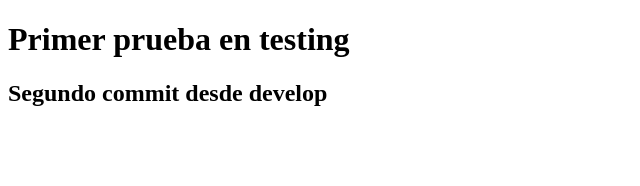
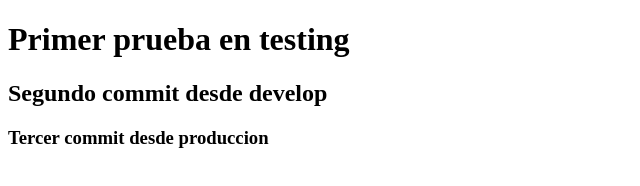
Before and after one commit to jalfonsojimenez/testBedu2, a plain HTML site: page readme.html in a window 1280 px wide. Shown: the whole page, without its empty margins (0-640 px from the left). Drawn offline with Linux system fonts and the light colour scheme.

Commit message:
readme en produccion

```diff
--- a/readme.html
+++ b/readme.html
@@ -7,5 +7,6 @@
 <body>
     <h1>Primer prueba en testing</h1>
     <h2>Segundo commit desde develop</h2>
+    <h3>Tercer commit desde produccion</h3>
 </body>
 </html>
```
